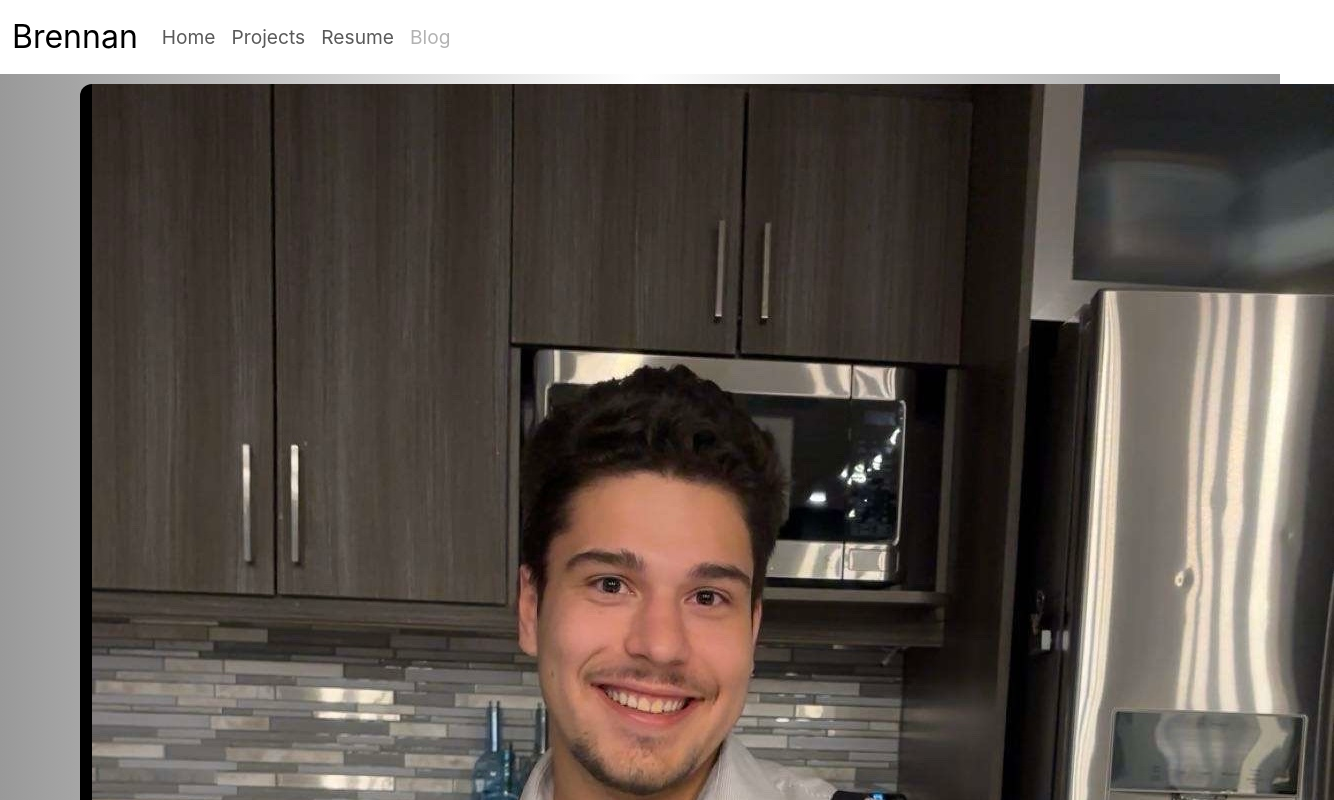
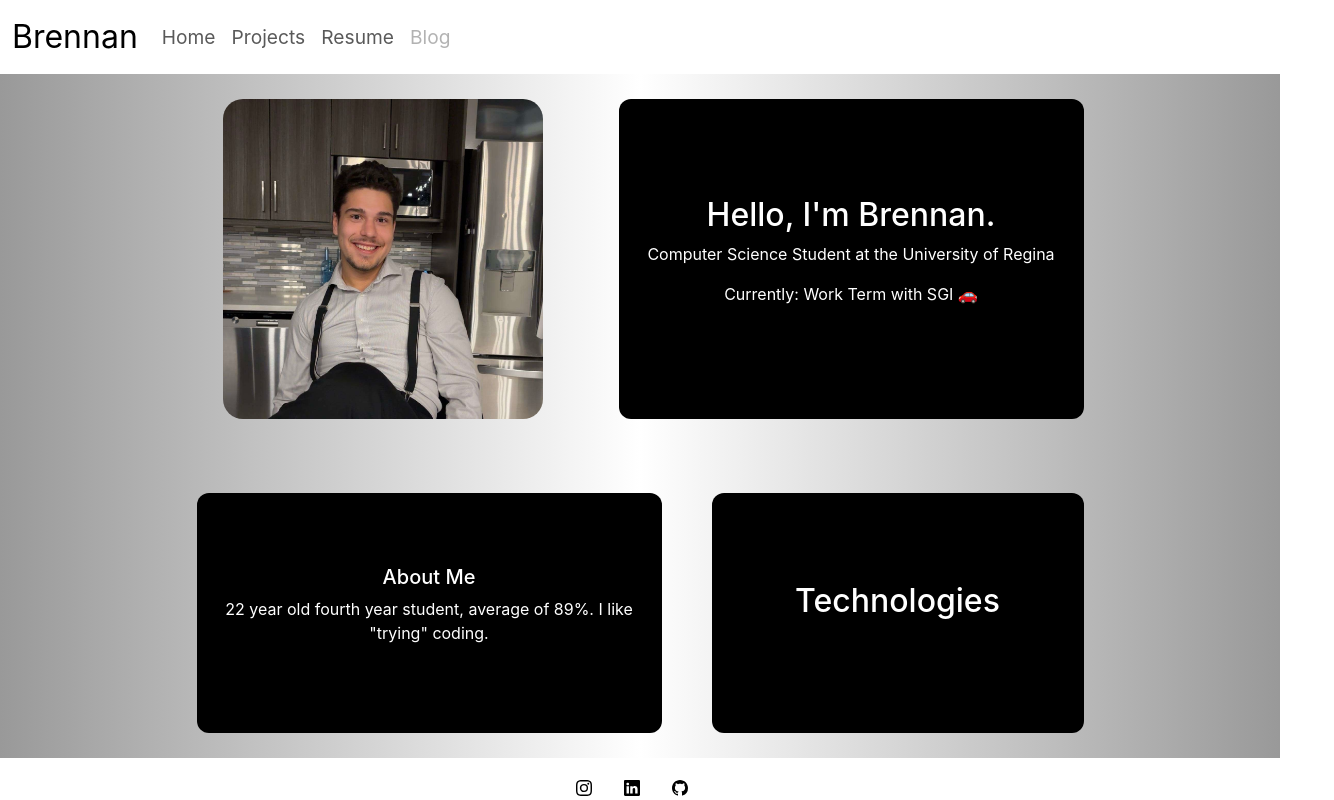
Before and after one commit to bhorvy/PersonalWebsite, a React (Create React App) app: page / in a window 1280 px wide. Shown: the top 800 px of the page, 1334 px wide, since content can reach past the window. Built offline with nearby package versions, Linux system fonts and the light colour scheme.

Commit message:
done with css.... for now

```diff
--- a/src/App.css
+++ b/src/App.css
@@ -25,7 +25,12 @@ header {
 .brand-large{
   font-size: 2rem;
 }
-
+.parent-div {
+   min-height: 80vh;
+    display: flex;
+    align-items: center; justify-content: center;
+    flex-direction: column;
+}
 .brand-med {
   font-size: 1.2rem;
 }
@@ -36,19 +41,22 @@ header {
 
 .div-style {
   background-color: black;
-  margin: 10px;
+  margin: 25px;
   color: white;
   border-radius: 12px;
 }
 
 .div-style-2 {
-  background-color: black;
-  margin: 10px;
+  background-color: transparent;
+  margin: 25px;
   color: white;
   border-radius: 12px;
-  max-width: 50%;
-  align-items: center;
-  justify-content: center;
+}
+
+.div-style:hover {
+  background-color: lightskyblue;
+  color: black;
+  transition: background-color 0.3s, color 0.3s;
 }
 
 .icons {
@@ -63,3 +71,9 @@ header {
   transform: scale(1.2);
   color: lightskyblue; /* Optional: changes color on hover */
 }
+
+.me {
+  margin: 25px;
+  border-radius: 20px;
+  object-fit: cover;
+}
--- a/src/components/MainPage.jsx
+++ b/src/components/MainPage.jsx
@@ -1,27 +1,30 @@
 export default function MainPage() {
     return (
-        <div className="col">
-       <div className="container text-center">
-            <div className="row">
-                <div className="col div-style">
-               <img src="../me.jpg" alt="picture of me :)"></img>
+        <div className="col parent-div">
+            <div className="container text-center" style={{ minHeight: '40vh', display: 'flex', alignItems: 'center', justifyContent: 'center' }}>
+                <div className="row w-100 align-items-center justify-content-center">
+                    <div className="col-lg-4 d-flex justify-content-center align-items-center div-style-2" style={{ maxHeight: '40vh' }}>
+                        <img className="me" src="../me.jpg" alt="me :)" style={{ maxHeight: '40vh', minHeight: '40vh', minWidth: '40vh' }}/>
                     </div>
-                <div className="col d-flex flex-column align-items-center justify-content-center text-center div-style" style={{ minHeight: '20vh' }}>
+                    <div className="col-lg-5 d-flex flex-column align-items-center justify-content-center text-center div-style" style={{ minHeight: '40vh' }}>
                         <h2>Hello, I'm Brennan.</h2>
                         <p className="main-p">Computer Science Student at the University of Regina</p>
                         <p className="main-p">Currently: Work Term with SGI 🚗</p>
-
                     </div>
                 </div>
             </div>
-        <div className="d-flex justify-content-center">
-            <div className="col d-flex flex-column align-items-center justify-content-center text-center div-style-2">
+            <div className="container text-center mt-4" style={{ display: 'flex', alignItems: 'center', justifyContent: 'center' }}>
+                <div className="row w-100 align-items-center justify-content-center">
+                    <div className="col-lg-5 d-flex flex-column align-items-center justify-content-center text-center div-style" style={{ minHeight: '30vh' }}>
                         <h5>About Me</h5>
-                <p>22 year old fourth year student, average of 89%.
-                    I like to "try" coding. </p>
+                        <p>22 year old fourth year student, average of 89%. I like "trying" coding. </p>
+                    </div>
+                    <div className="col-lg-4 d-flex flex-column align-items-center justify-content-center text-center div-style" style={{ minHeight: '30vh' }}>
+                        <h2>Technologies</h2>
+                        <p className="main-p"></p>
                     </div>
                 </div>
             </div>
-    )
-
+        </div>
+    );
 }
```
Lines whose indentation alone changed are shown as unchanged.
